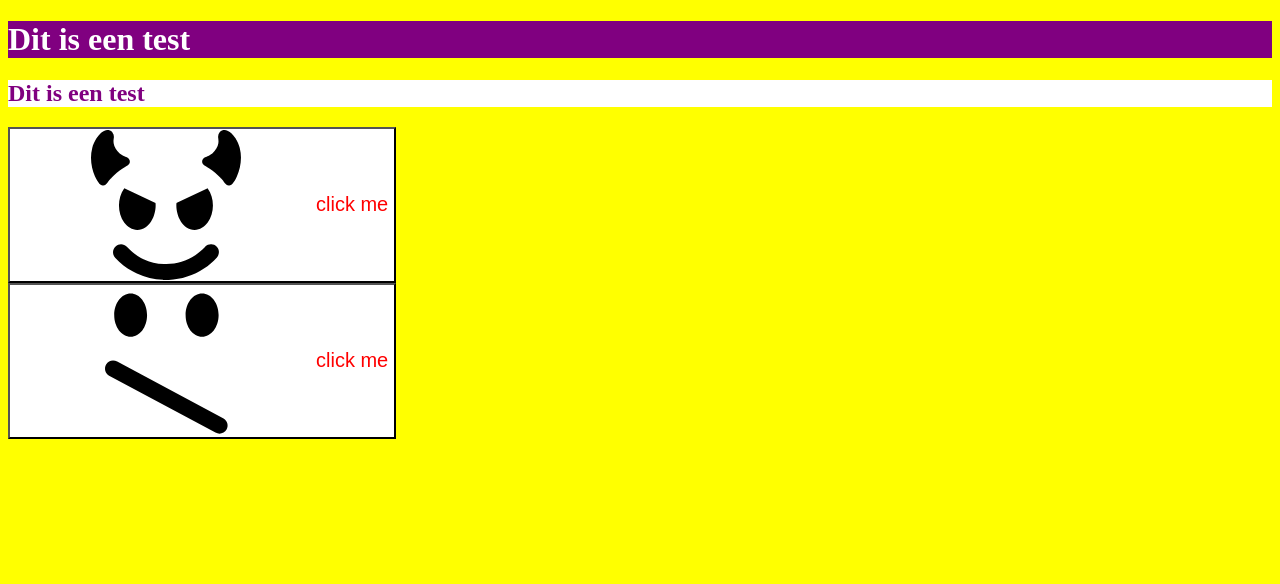
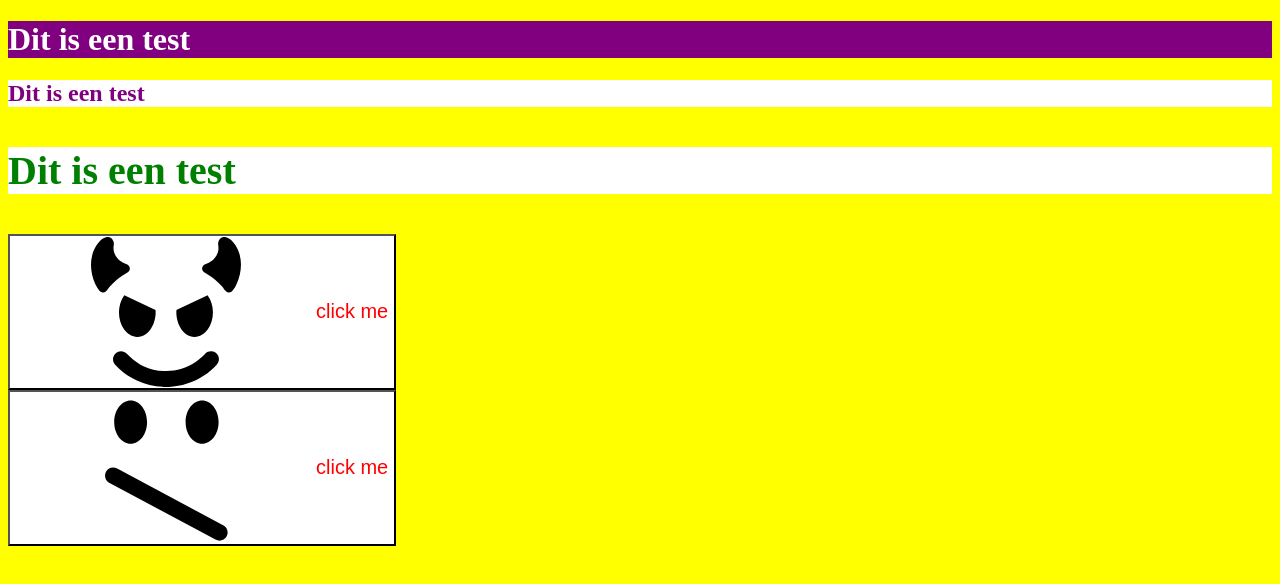
Before and after one commit to verhulstd/syntra-fsd-starter, a website: page index.html in a window 1280 px wide. Drawn offline with nearby package versions, Linux system fonts and the light colour scheme; files that its build step writes are made by us from their sources.

Commit message:
added h3 stuff

```diff
--- a/index.html
+++ b/index.html
@@ -9,6 +9,7 @@
   <body>
     <h1>Dit is een test</h1>
     <h2>Dit is een test</h2>
+    <h3>Dit is een test</h3>
     <button>
       <svg class="icon">
         <use xlink:href="./icons/symbol-defs.svg#icon-emo-devil"></use>
--- a/src/css/styles.scss
+++ b/src/css/styles.scss
@@ -15,6 +15,11 @@ body {
     color: purple;
     background-color: white;
   }
+  h3 {
+    font-size: 40px;
+    background-color: white;
+    color: green;
+  }
   button {
     display: flex;
     align-items: center;
```
